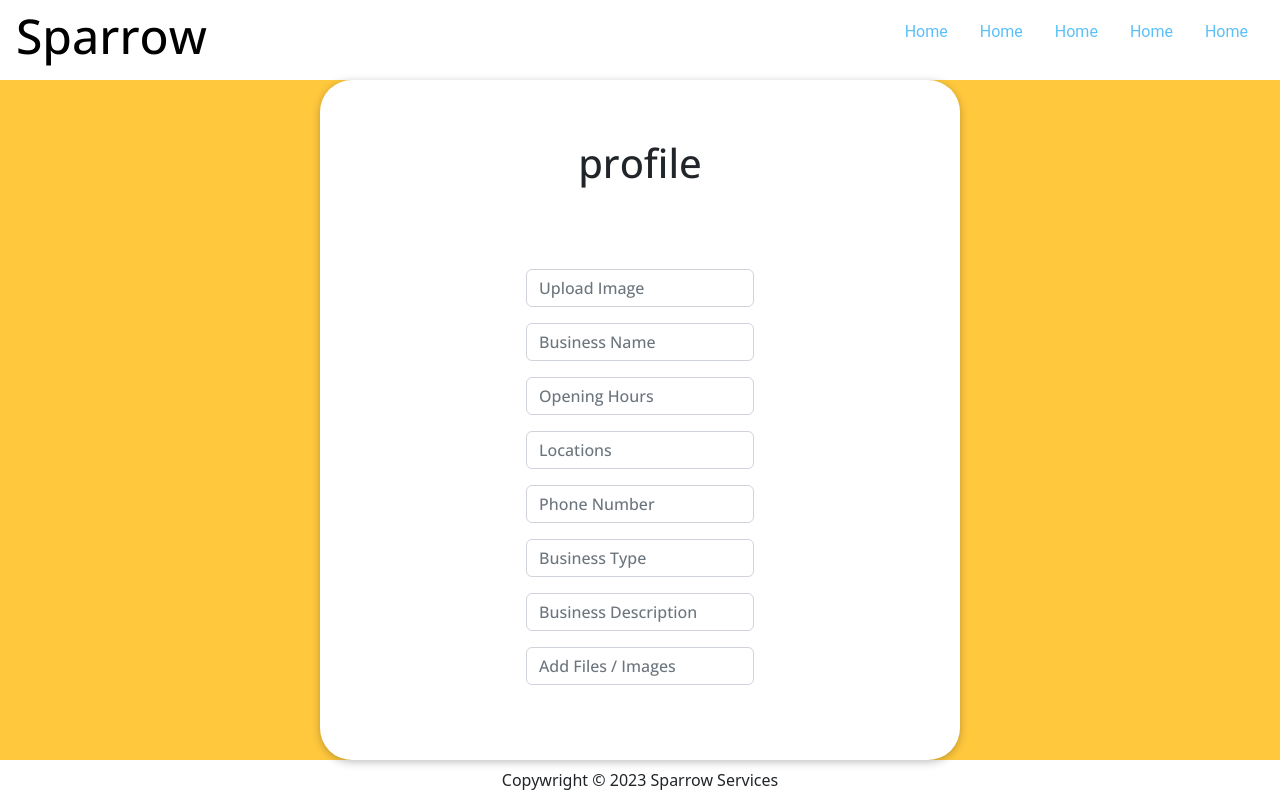
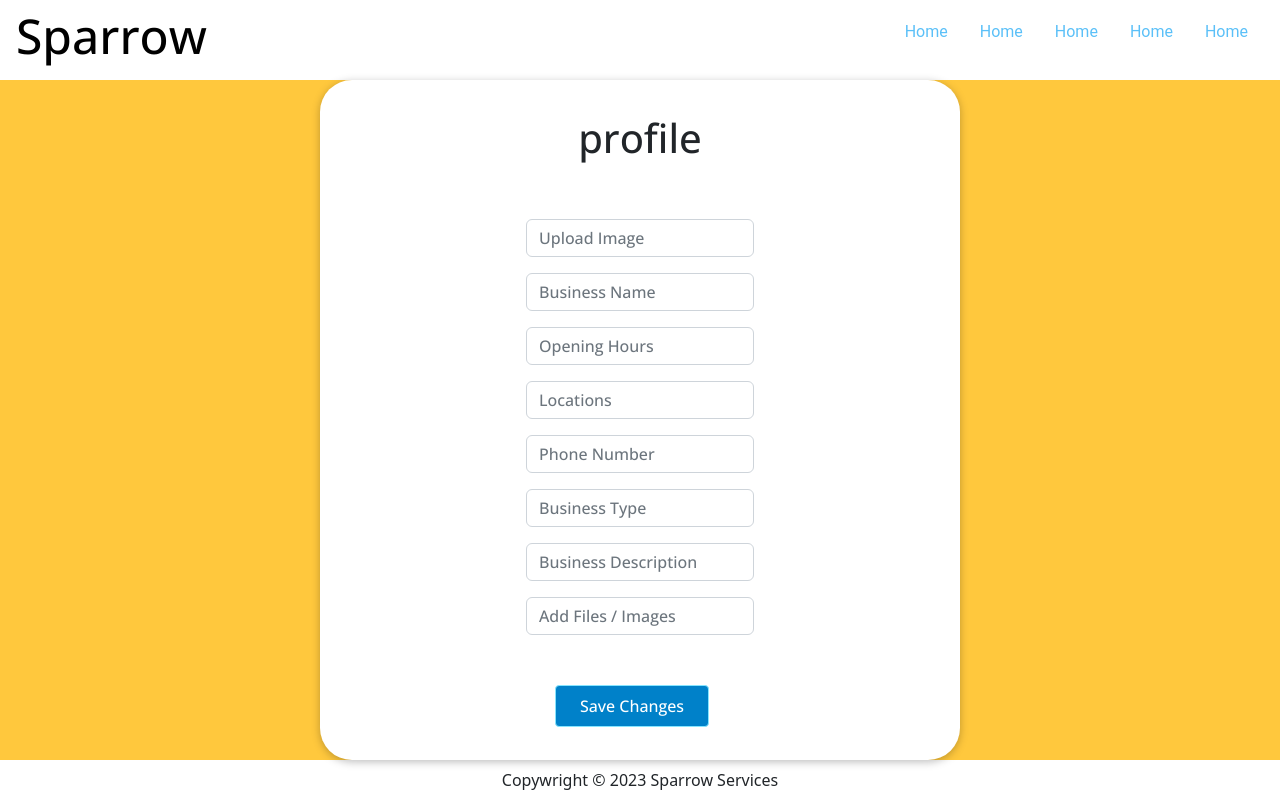
Before and after one commit to Godsheritage/Sparrow_web_services, a React (Create React App) app in the folder client/: page /profile in a window 1280 px wide. Built offline with nearby package versions, Linux system fonts and the light colour scheme.

Commit message:
implemented the buton component

```diff
--- /dev/null
+++ b/client/src/components/ui/button/Button.jsx
@@ -0,0 +1,43 @@
+import React from 'react';
+import { Link } from 'react-router-dom';
+
+import './button.scss';
+
+const Button = ({href, to, inverse, danger, exact, size, type, onClick, disabled, children}) => {
+  if (href) {
+    return (
+      <a
+        className={`button button--${size || 'default'} ${inverse &&
+          'button--inverse'} ${danger && 'button--danger'}`}
+        href={href}
+      >
+        {children}
+      </a>
+    );
+  }
+  if (to) {
+    return (
+      <Link
+        to={to}
+        exact={exact}
+        className={`button button--${size || 'default'} ${inverse &&
+          'button--inverse'} ${danger && 'button--danger'}`}
+      >
+        {children}
+      </Link>
+    );
+  }
+  return (
+    <button
+      className={`button button--${size || 'default'} ${inverse &&
+        'button--inverse'} ${danger && 'button--danger'}`}
+      type={type}
+      onClick={onClick}
+      disabled={disabled}
+    >
+      {children}
+    </button>
+  );
+};
+
+export default Button;
--- /dev/null
+++ b/client/src/components/ui/button/button.scss
@@ -0,0 +1,62 @@
+// USER BUTTON STYLES
+.button {
+  font: inherit;
+  padding: 0.5rem 1.5rem;
+  border: 1px solid #86E5FF;
+  border-radius: 4px;
+  background: #0081C9;
+  color: white;
+  cursor: pointer;
+  margin-right: 1rem;
+  text-decoration: none;
+  display: inline-block;
+}
+
+.button:focus {
+  outline: none;
+}
+
+.button:hover,
+.button:active {
+  background: #ff4382;
+  border-color: #ff4382;
+}
+
+.button--inverse {
+  background: transparent;
+  color: #ff0055;
+}
+
+.button--inverse:hover,
+.button--inverse:active {
+  color: white;
+  background: #ff0055;
+}
+
+.button--danger {
+  background: #830000;
+  border-color: #830000;
+}
+
+.button--danger:hover,
+.button--danger:active {
+  background: #f34343;
+  border-color: #f34343;
+}
+
+.button:disabled,
+.button:hover:disabled,
+.button:active:disabled {
+  background: #ccc;
+  color: #979797;
+  border-color: #ccc;
+  cursor: not-allowed;
+}
+
+.button--small {
+  font-size: 0.8rem;
+}
+
+.button--big {
+  font-size: 1.5rem;
+}
--- a/client/src/pages/profile/Profile.jsx
+++ b/client/src/pages/profile/Profile.jsx
@@ -1,5 +1,6 @@
 import React from "react";
 import "./ profile.scss"
+import Button from "../../components/ui/button/Button";
 import Input from "../../components/form elements/Input";
 
 const Profile = () => {
@@ -65,6 +66,7 @@ const Profile = () => {
         />
 
       </div>
+      <Button>Save Changes </Button>
     </div>
   );
 };
```
